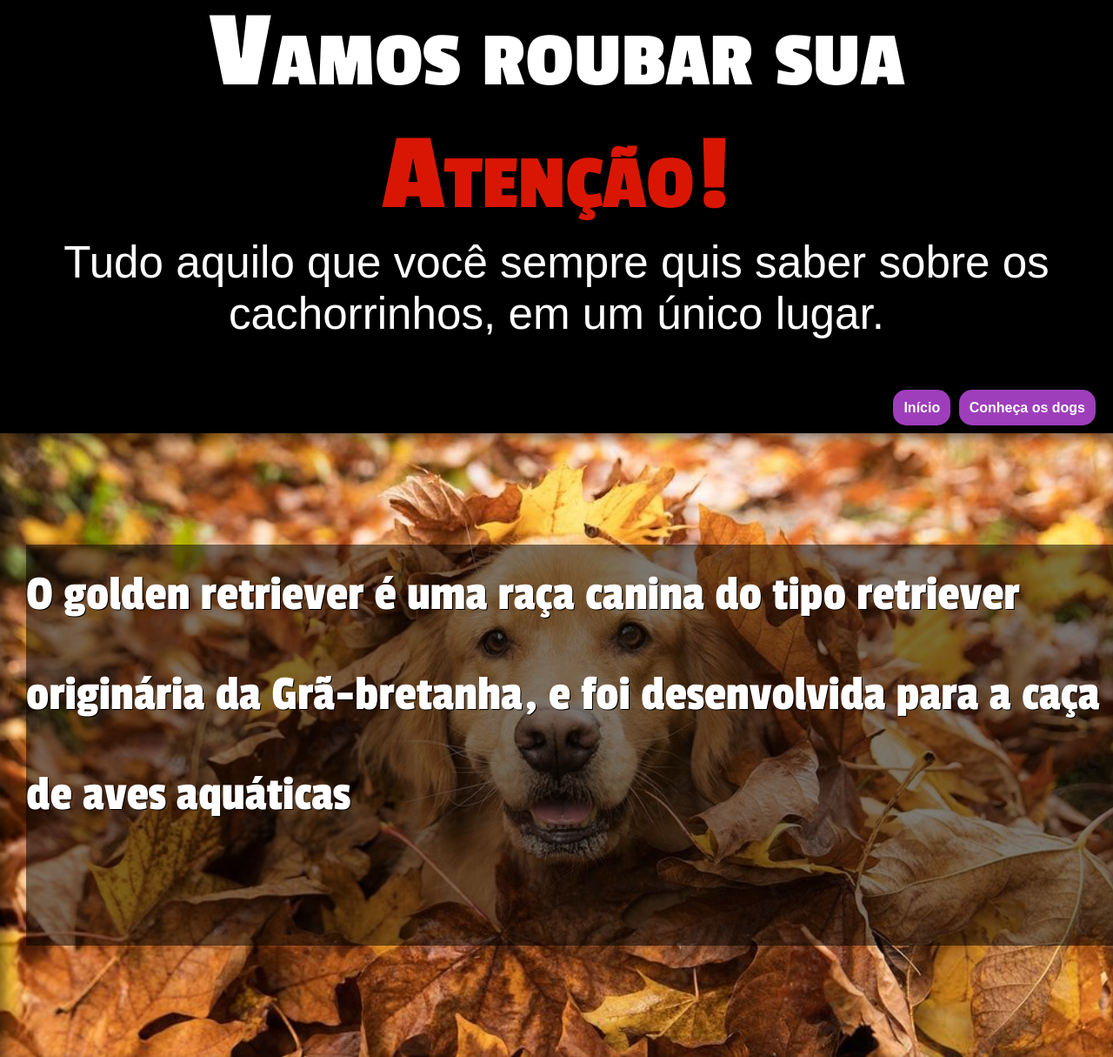
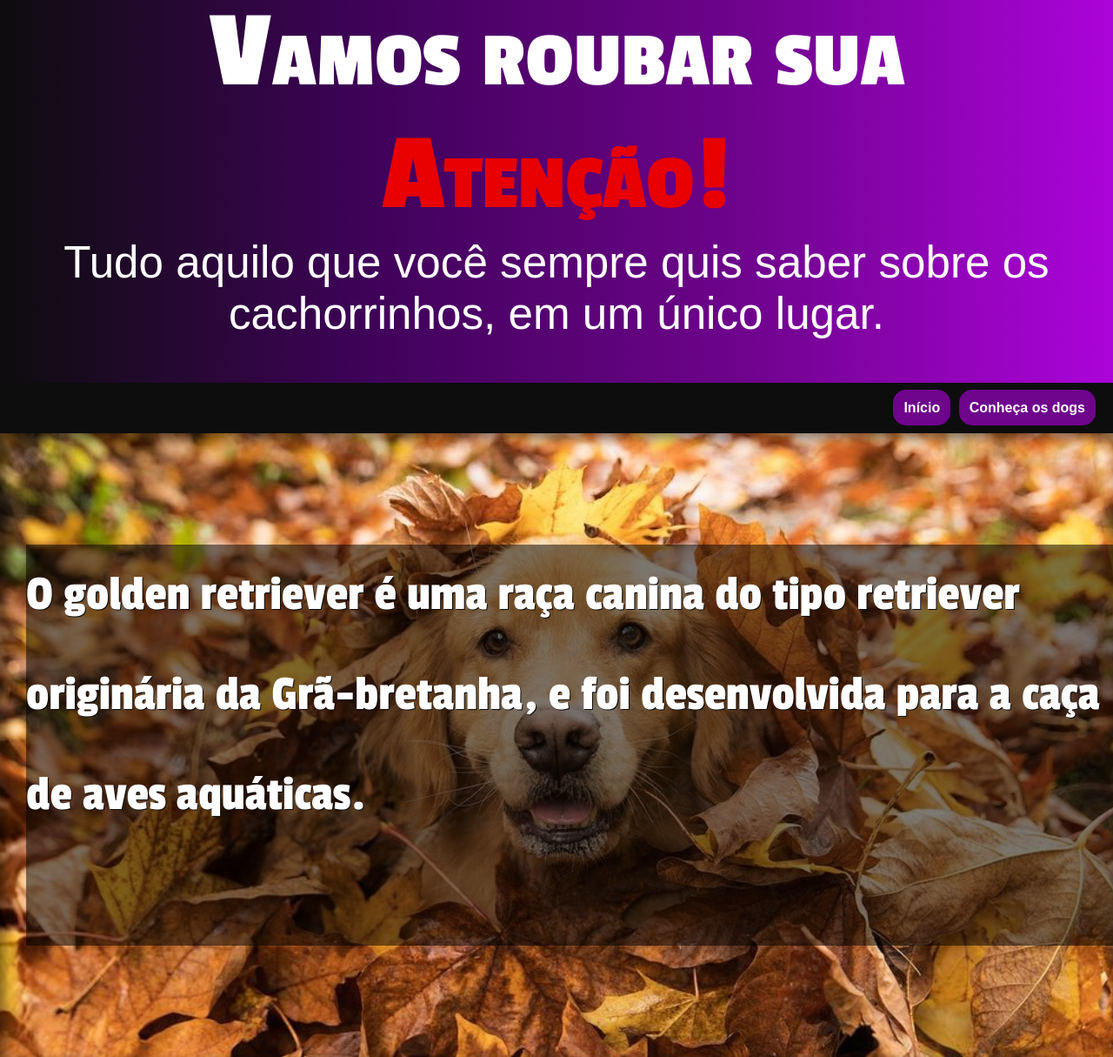
Before and after one commit to FelipeAnacleto/projeto-do-zero, a plain HTML site: page index.html in a window 1280 px wide. Shown: the part 60-1275 px from the top of the page at 87% size. Drawn offline with Linux system fonts and the light colour scheme.

Commit message:
update02

```diff
--- a/estilo/style.css
+++ b/estilo/style.css
@@ -5,6 +5,15 @@
 :root {
     --font1: Arial, Helvetica, sans-serif;
     --font2: 'Passion One', cursive;
+    --cor1: #3F0259;
+    --cor2: #6E038C;
+    --cor3: #AB04D9;
+    --cor4: #0D0D0D;
+    --cor5: #E80000;
+    --cor6: #042940;
+    --cor7: #005C53;
+    --cor8: #67aeb8;
+
 }
 
 * {
@@ -15,12 +24,12 @@
 
 html, body {
     min-height: 100vh;
-    background-color: rgb(0, 0, 0);
+    background-color: var(--cor4);
     font-family: var(--font1);
 }
 
 header {
-    background-color: rgb(0, 0, 0);
+    background-image: linear-gradient(to left, var(--cor3), var(--cor2), var(--cor1), var(--cor4));
     color: white;
     text-align: center;
 }
@@ -41,7 +50,7 @@ header > p {
 }
 
 #atenção {
-    color: #D91604;
+    color: var(--cor5);
 }
 
 .links {
@@ -53,7 +62,7 @@ header > p {
 
 .felipe > a {
     color: #D6D58E;
-    background-image: linear-gradient(to top, #042940, #005C53);
+    background-image: linear-gradient(to top, var(--cor6), var(--cor7));
     text-decoration: none;
     font-weight: bolder;
     border-radius: 20px;
@@ -67,7 +76,7 @@ header > p {
 
 nav a {
     color: white;
-    background-color: rgb(158, 62, 187);
+    background-color: var(--cor2);
     text-decoration: none;
     font-weight: bolder;
     margin-left: 5px ;
@@ -77,7 +86,7 @@ nav a {
 
 nav a:hover, footer a:hover {
     text-decoration: underline;
-    background-color: rgb(103, 174, 184);
+    background-color: var(--cor8);
     transition-duration: 0.5s;
 }
 
@@ -96,7 +105,7 @@ section > p {
 
 section.normal {
     background-color: white;
-    color: black;
+    color: var(--cor4);
 
 }
 
@@ -111,7 +120,7 @@ section.imagem {
 section.imagem > p {
     display: inline-block;
     background-color: rgba(0, 0, 0, 0.514);
-    text-shadow: 1px 1px 0px black;
+    text-shadow: 1px 1px 0px var(--cor4);
 }
 
 section#img01 {
@@ -130,7 +139,7 @@ section#img03 {
 }
 
 footer {
-    background-color: black;
+    background-color: var(--cor4);
     color: white;
     padding: 20px;
     text-align: center;
--- a/index.html
+++ b/index.html
@@ -6,6 +6,7 @@
     <meta name="viewport" content="width=device-width, initial-scale=1.0">
     <title>Criando site do zero</title>
     <link rel="stylesheet" href="estilo/style.css">
+    <link rel="shortcut icon" href="imagens/patinha.gif" type="image/x-icon">
 </head>
 <body>
     <header>
@@ -20,13 +21,13 @@
 
     <section class="imagem" id="img01">
         <p>
-             O golden retriever é uma raça canina do tipo retriever originária da Grã-bretanha, e foi desenvolvida para a caça de aves aquáticas
+             O golden retriever é uma raça canina do tipo retriever originária da Grã-bretanha, e foi desenvolvida para a caça de aves aquáticas.
         </p>
     </section>
 
     <section class="normal">
         <p>
-            Lorem ipsum dolor sit, amet consectetur adipisicing elit. Et, autem saepe! Officia, tempora odio, autem eos veniam fugit vitae quibusdam praesentium optio quasi velit asperiores. Ut quos aspernatur a vero!
+            Evitar acidentes também um dos cuidados com cachorros necessários para manter a saúde e o bem-estar. Prepare sua casa ou apartamento antes de receber o animalzinho. Telas podem ser instaladas em janelas e varandas para evitar quedas. Elas também podem ser usadas em portões que dão diretamente para a rua para evitar fugas.
         </p>
     </section>
 
@@ -38,19 +39,19 @@
 
     <section class="normal">
         <p>
-            Lorem ipsum, dolor sit amet consectetur adipisicing elit. Necessitatibus amet reprehenderit eaque doloribus alias! Assumenda voluptatum, nam deleniti magnam eligendi accusantium asperiores? Exercitationem minima fuga doloremque est totam ipsa veritatis.
+            Enquanto os humanos são capazes de enxergar 150 cores e terem sensibilidade para perceber as cores vermelha, azul e verde, os cachorros limitam-se apenas a 40 cores e são sensíveis apenas alguns tons das cores azul e amarela, vendo todo o rest em cinza.
         </p>
     </section>
 
     <section class="imagem" id="img03">
         <p>
-            Enquanto os humanos são capazes de enxergar 150 cores e terem sensibilidade para perceber as cores vermelha, azul e verde, os cachorros limitam-se apenas a 40 cores e são sensíveis apenas alguns tons das cores azul e amarela, vendo todo o rest em cinza.
+            A alimentação do pet é um cuidado que deve começar quando ele ainda é um filhote. Entre 6 e 8 semanas de vida o processo de desmame deve ser iniciado e a ração sólida introduzida gradativamente na alimentação do animal. Ofereça apenas ração de filhote para cães até 1 ano de idade.
         </p>
     </section>
 
     <section class="normal">
         <p>
-            Lorem ipsum dolor sit amet consectetur adipisicing elit. Soluta quidem beatae officiis tenetur, voluptate aliquid officia veritatis explicabo quos excepturi eligendi, exercitationem unde libero reiciendis! Aperiam, reprehenderit voluptatibus. Recusandae, vero?
+            Os cuidados com cachorros também passam pela atenção à pelagem do animal. Escove seu bichinho pelo menos uma vez por semana para manter os pelos hidratados e ainda evitar a queda excessiva. Cães de pelos longos exigem maior frequência na escovação. Utilize escovas e rasqueadeiras para pet.
         </p>
     </section>
 
@@ -58,7 +59,6 @@
         <ul class="felipe">
             <abbr title="Aconchego"><img src="imagens/patinha.gif" alt="patinhas"></abbr><a href="https://github.com/FelipeAnacleto" target="_blank">Criado por Felipe Anacleto</a></img>
         </ul>
-
     </footer>
 </body>
 </html>
```
